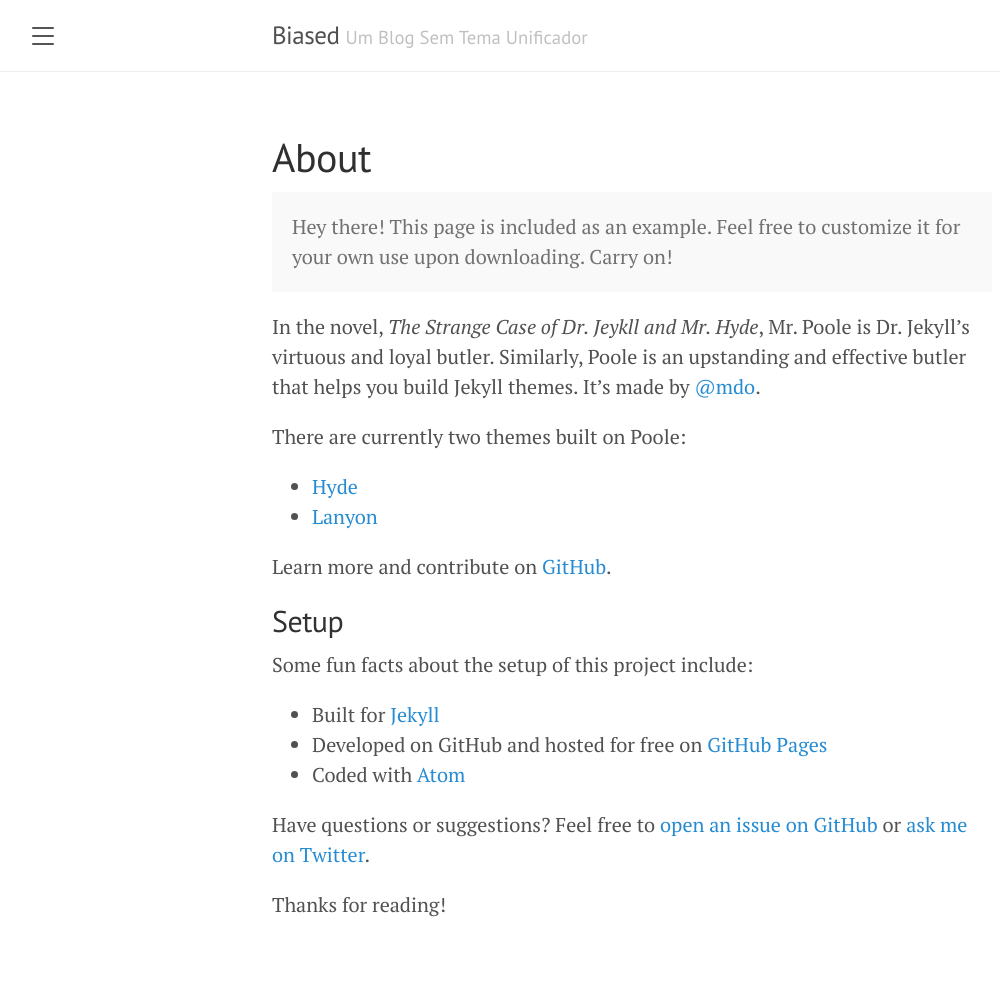
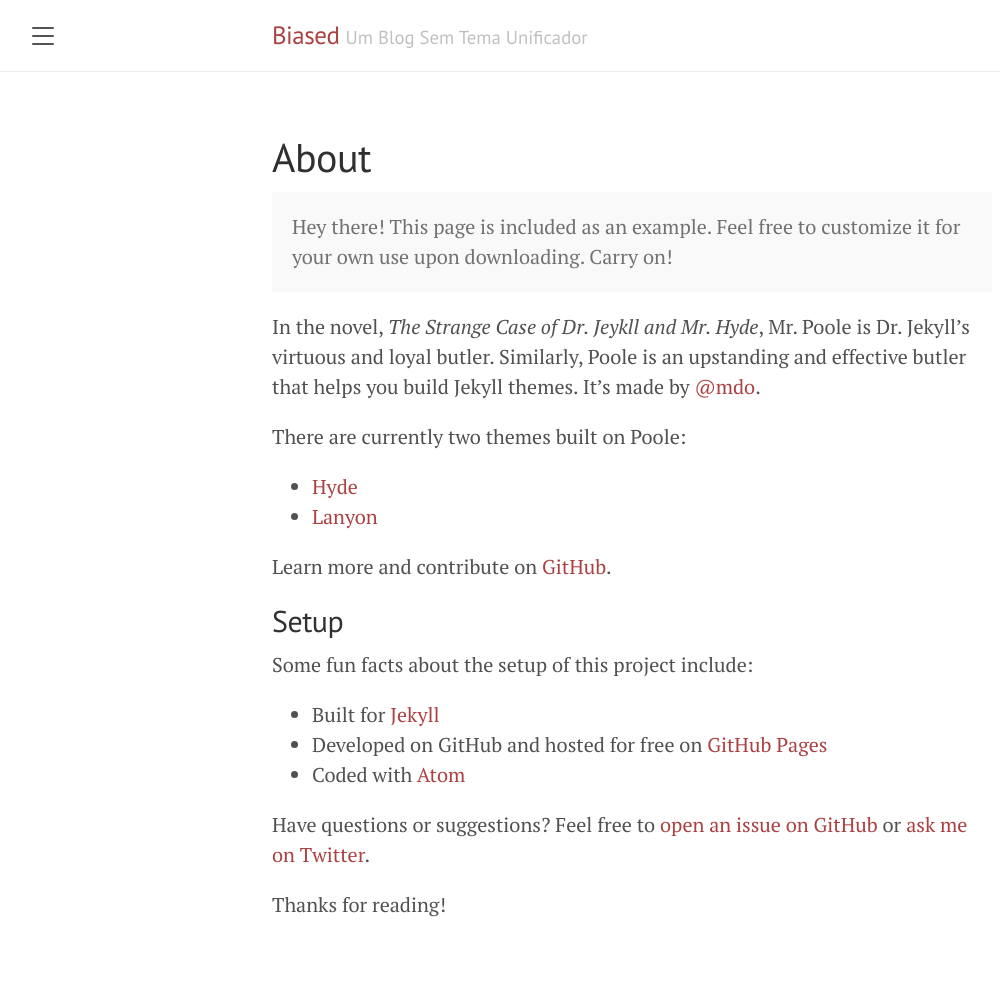
Before and after one commit to ferreirapedroh/ferreirapedroh.github.io, a Jekyll site: the page built from about.md, in a window 1280 px wide. Shown: the whole page, without its empty margins (8-1008 px from the left). Built offline with Jekyll 4.4.1, drawn with Linux system fonts in a browser that asks for light colours.

Commit message:
Changing the colors

```diff
--- a/_layouts/default.html
+++ b/_layouts/default.html
@@ -3,7 +3,7 @@
 
   {% include head.html %}
 
-  <body>
+  <body class="theme-base-08">
 
     {% include sidebar.html %}
 
```
